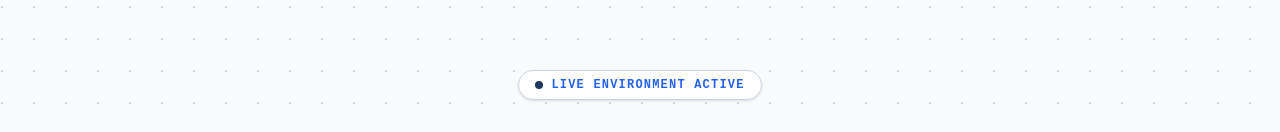
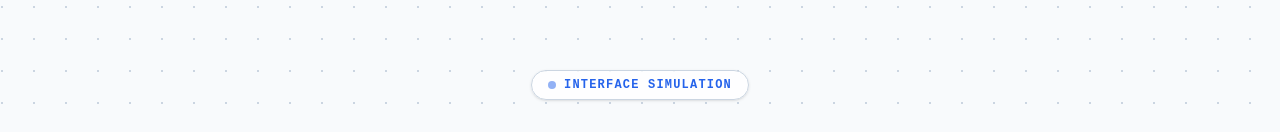
Before and after one commit to mattnotfound11/CAPS, a Next.js app in the folder caps-landing/: page / in a window 1280 px wide. Shown: the part 123-255 px from the top of the page. Built offline with nearby package versions, Linux system fonts and the light colour scheme.

Commit message:
style: update hero eyebrow to clarify illustrative nature

```diff
--- a/caps-landing/src/components/Hero.tsx
+++ b/caps-landing/src/components/Hero.tsx
@@ -92,10 +92,9 @@ export function Hero() {
         {/* Eyebrow */}
         <div className="mb-6 inline-flex items-center gap-2 rounded-full border border-[var(--color-border)] bg-[var(--color-card)]/80 px-4 py-1.5 font-mono text-xs font-semibold uppercase tracking-widest text-[var(--color-secondary)] shadow-sm backdrop-blur-md">
           <span className="relative flex h-2 w-2">
-            <span className="absolute inline-flex h-full w-full animate-ping rounded-full bg-[var(--color-primary)] opacity-75"></span>
-            <span className="relative inline-flex h-2 w-2 rounded-full bg-[var(--color-primary)]"></span>
+            <span className="relative inline-flex h-2 w-2 rounded-full bg-[var(--color-secondary)]/50"></span>
           </span>
-          Live Environment Active
+          Interface Simulation
         </div>
 
         {/* Headline */}
```
